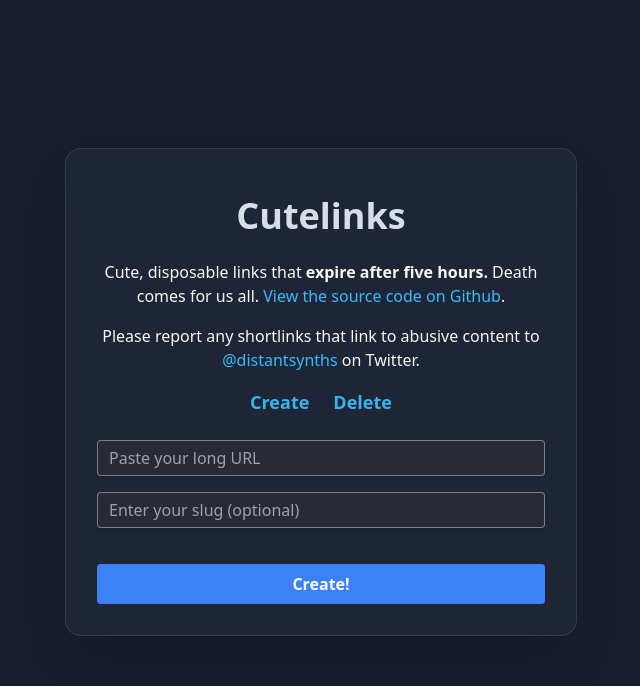
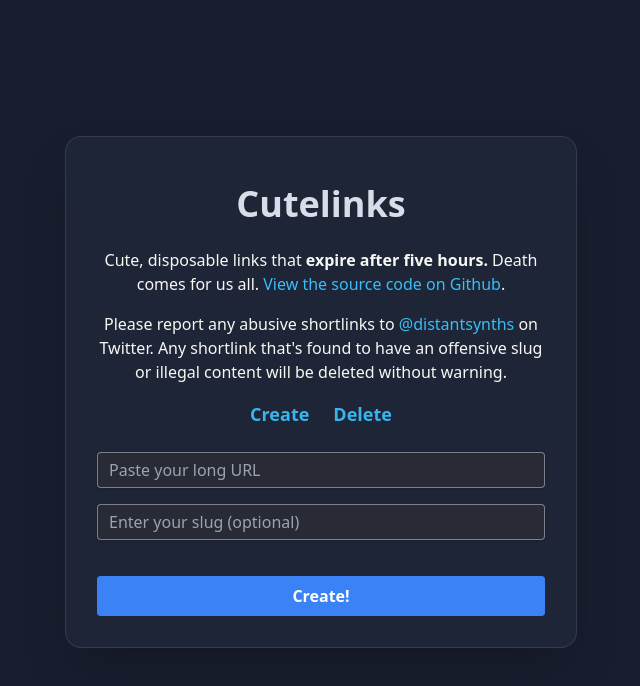
Before and after one commit to flynnjh/cutelinks, a Next.js app: page /create in a window 1280 px wide. Shown: the top 686 px of the page, without its empty margins (319-959 px from the left). Built offline with nearby package versions, Linux system fonts and the light colour scheme.

Commit message:
minor improvements

```diff
--- a/pages/404.js
+++ b/pages/404.js
@@ -1,7 +1,11 @@
-import Link from 'next/link'
+import Head from 'next/head';
+import Link from 'next/link';
 
 export default function FourOhFour() {
   return <>
+  <Head>
+    <title>404 - slug not found :(</title>
+  </Head>
     <div className='flex flex-col justify-center place-items-center text-xl p-9 h-screen bg-slate-900/60'>
         <h1>slug not found :(</h1>
         <Link href="/">
--- a/pages/create.js
+++ b/pages/create.js
@@ -43,7 +43,7 @@
         <div className="flex flex-col justify-center place-items-center">
           <h1 className="text-4xl font-semibold text-slate-200/95 py-6">Cutelinks</h1>
           <h5 className="pb-4 text-center">Cute, disposable links that <strong>expire after five hours.</strong> Death comes for us all. <a className="text-sky-400 hover:underline" href="https://github.com/flynnjh/cutelinks">View the source code on Github</a>.</h5>
-          <h5 className="pb-4 text-center">Please report any shortlinks that link to abusive content to <a className="text-sky-400 hover:underline" href="https://twitter.com/distantsynths">@distantsynths</a> on Twitter.</h5>
+          <h5 className="pb-4 text-center">Please report any abusive shortlinks to <a className="text-sky-400 hover:underline" href="https://twitter.com/distantsynths">@distantsynths</a> on Twitter. Any shortlink that&apos;s found to have an offensive slug or illegal content will be deleted without warning.</h5>
         </div>
         <div className="flex flex-row text-lg justify-center font-bold text-sky-400/95 pb-4 gap-6 w-auto">
           <Link href="/"><a className="hover:underline">Create</a></Link>
```
